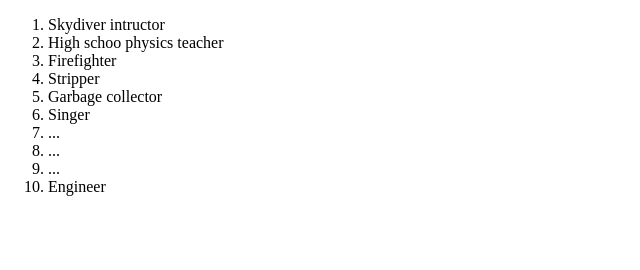
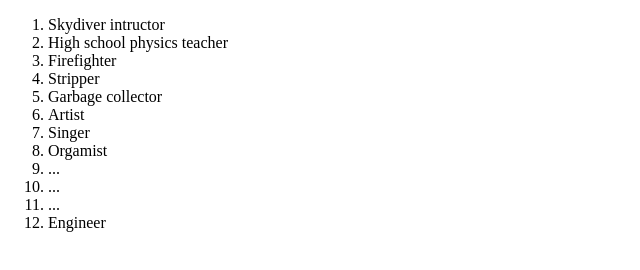
Before and after one commit to asamohammed/careerplans, a plain HTML site: page index.html in a window 1280 px wide. Shown: the whole page, without its empty margins (0-640 px from the left). Drawn offline with Linux system fonts and the light colour scheme.

Commit message:
Update and rename careerplans.html to index.html

```diff
--- a/careerplans.html
+++ b/index.html
@@ -10,11 +10,13 @@
 
         <ol>
             <li>Skydiver intructor</li>
-            <li>High schoo physics teacher</li>
+            <li>High school physics teacher</li>
             <li>Firefighter</li>
             <li>Stripper</li>
             <li>Garbage collector</li>
+            <li>Artist</li>
             <li>Singer</li>
+            <li>Orgamist</li>
             <li>...</li>
             <li>...</li>
             <li>...</li>
```
